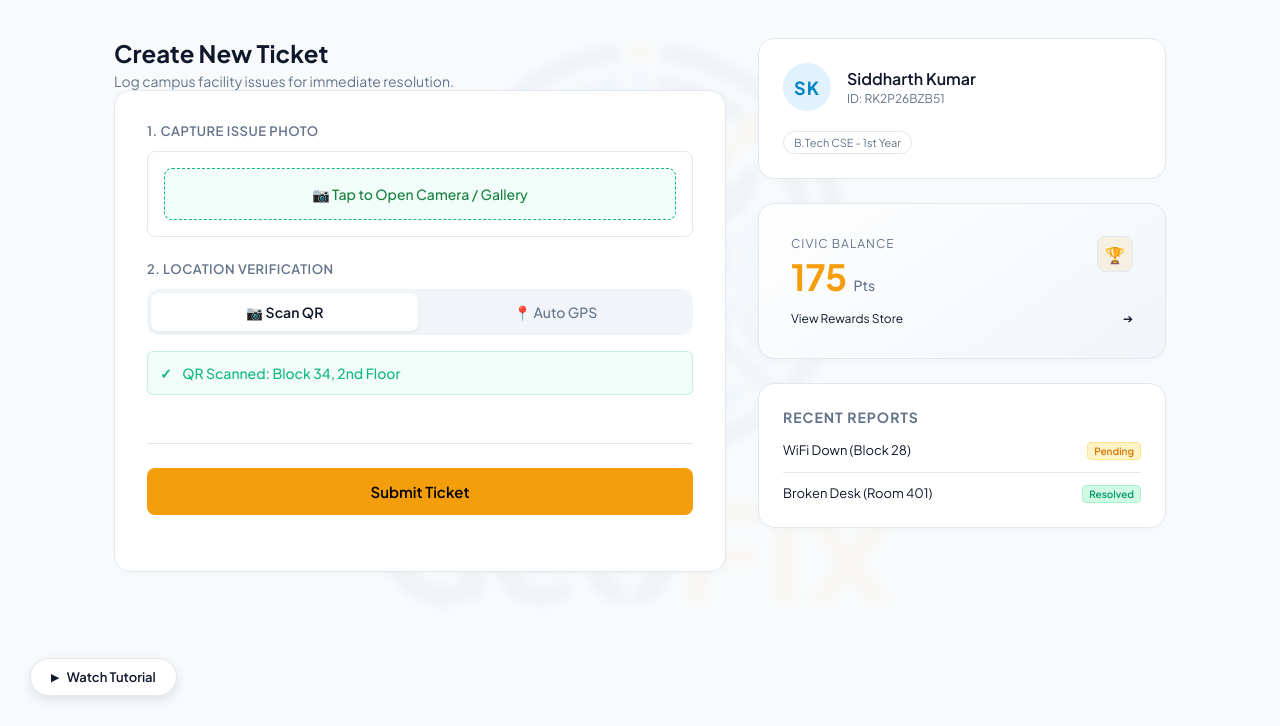
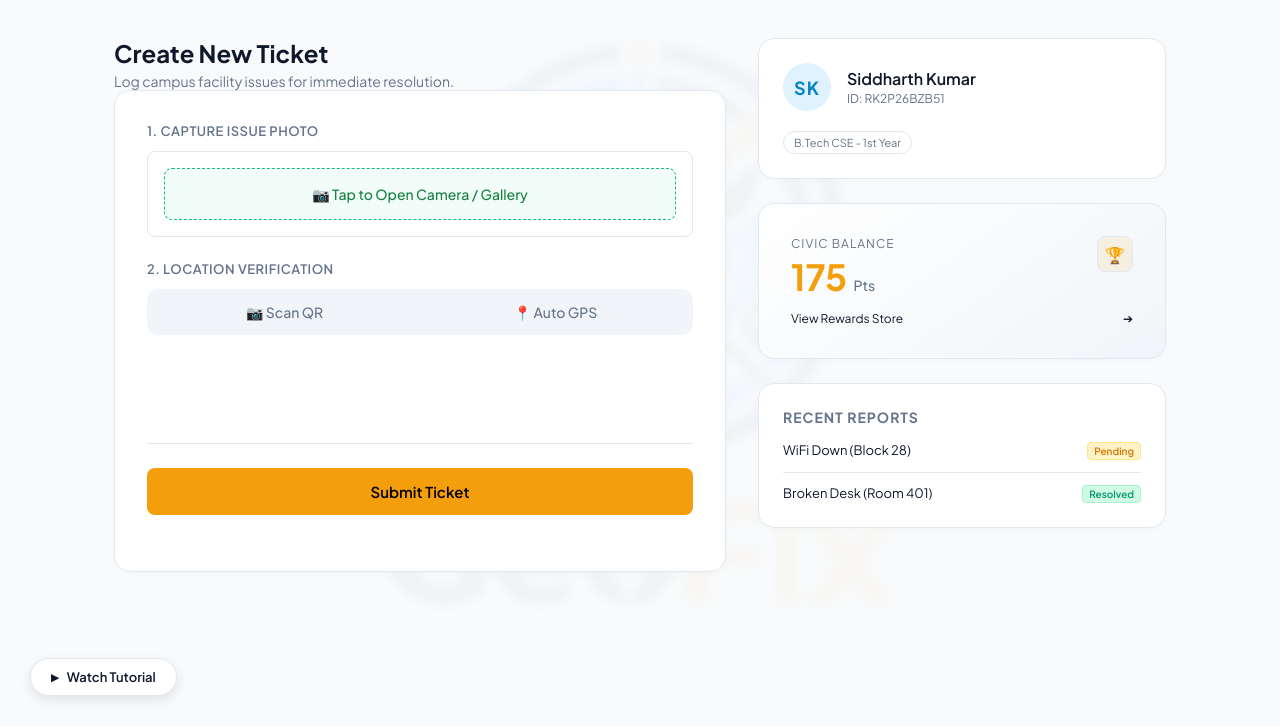
Before and after one commit to Siddharth-1404/geofixV1.2, a plain HTML site: page dashboard.html in a window 1280 px wide. Shown: the part 74-800 px from the top of the page. Drawn offline with Linux system fonts and the light colour scheme.

Commit message:
Update dashboard.html

```diff
--- a/dashboard.html
+++ b/dashboard.html
@@ -85,9 +85,14 @@
         </div>
 
         <!-- STEP 2: Location Verification -->
+        <!-- STEP 2: Location Verification -->
         <label class="form-label" style="margin-top: 24px;">2. Location Verification</label>
+
+        <!-- Hidden QR Camera Input -->
+        <input type="file" id="qr-camera-input" accept="image/*" capture="environment" style="display: none;" onchange="processQR()">
+
         <div class="segmented-control" style="margin-top: 12px;">
-          <div id="btn-qr" class="segment-btn active" onclick="setLoc('QR')">
+          <div id="btn-qr" class="segment-btn" onclick="setLoc('QR')">
             <span>📷</span> Scan QR
           </div>
           <div id="btn-gps" class="segment-btn" onclick="setLoc('GPS')">
@@ -97,13 +102,15 @@
 
         <!-- Location Feedback -->
         <div class="input-area" style="margin-top: 16px; min-height: 60px;">
-          <!-- QR Success -->
-          <div id="qr-result" class="success-box" style="padding: 12px; border-radius: 6px; border: 1px solid rgba(16, 185, 129, 0.2); background: rgba(16, 185, 129, 0.05);">
-            <span style="color: #10B981; margin-right: 8px; font-weight: bold;">✓</span> QR Scanned: Block 34, 2nd Floor
+
+          <!-- QR Result (Pehle se hidden rahega) -->
+          <div id="qr-result" class="success-box hidden" style="padding: 12px; border-radius: 6px; border: 1px solid rgba(16, 185, 129, 0.2); background: rgba(16, 185, 129, 0.05);">
+            <!-- Data JS se aayega -->
           </div>
-          <!-- GPS Result -->
+
+          <!-- GPS Result (Pehle se hidden rahega) -->
           <div id="gps-result" class="success-box hidden" style="padding: 12px; border-radius: 6px; border: 1px solid rgba(59, 130, 246, 0.2); background: rgba(59, 130, 246, 0.05); color: #3B82F6;">
-            <span style="margin-right: 8px;">🛰️</span> GPS Locked: Near Main Library (Lat: 28.53, Lng: 77.39)
+            <!-- Data JS se aayega -->
           </div>
         </div>
 
```
